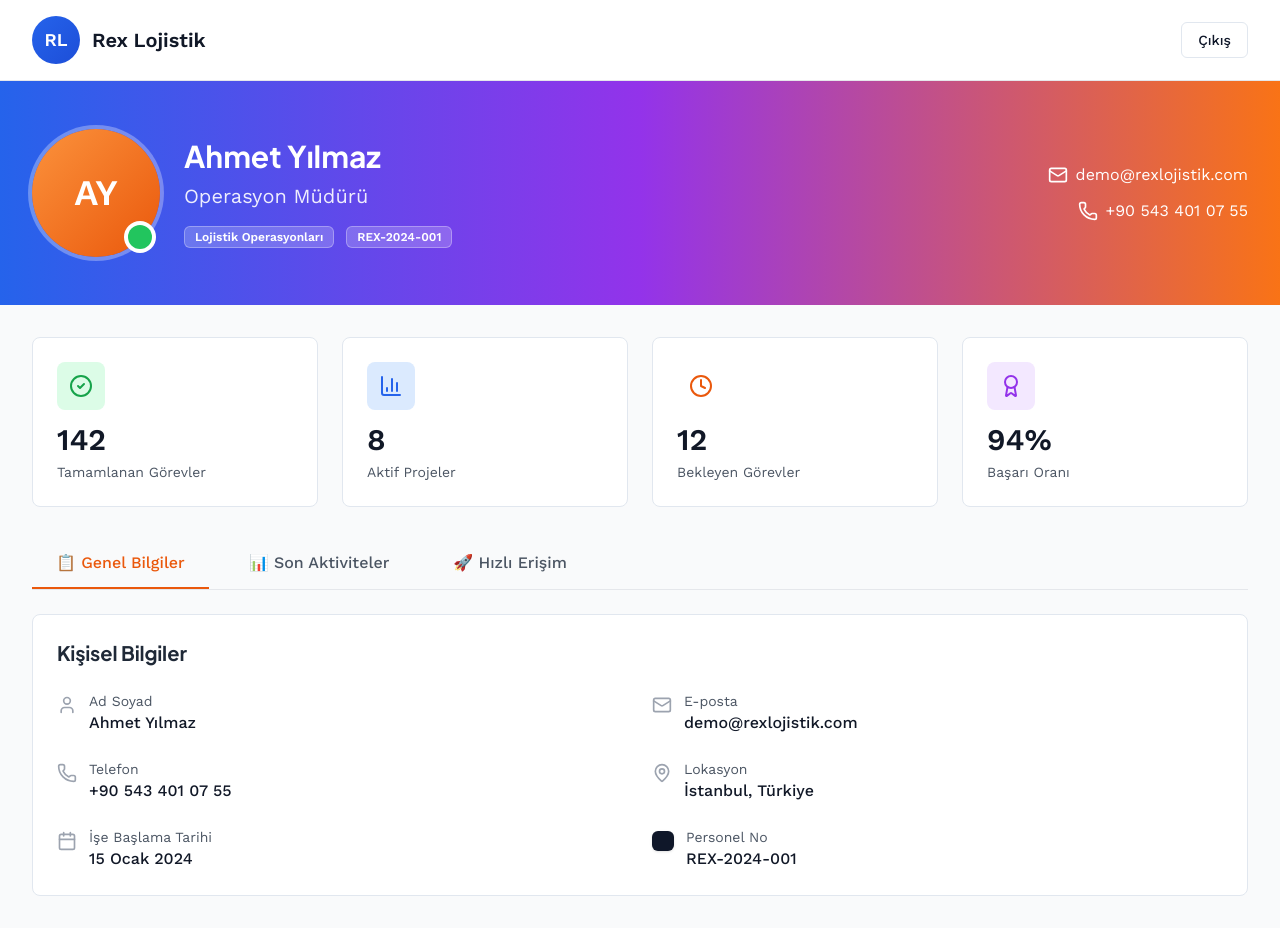
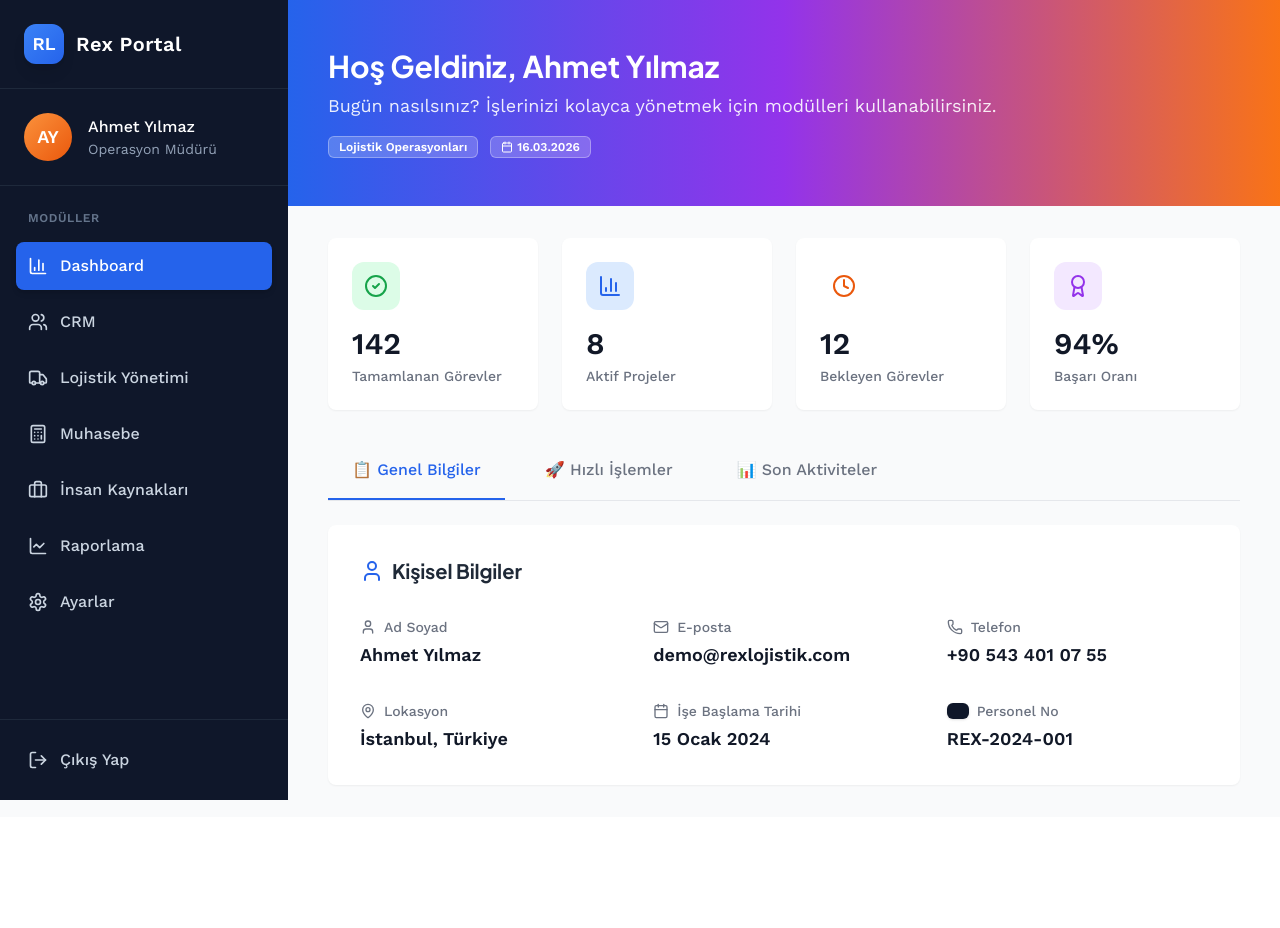
Before and after one commit to hakankesikler/sg-858f4a06-cef2-4736-8b39-c7b4ea443985-1773598027, a Next.js app: page /personel/profil in a window 1280 px wide. After the commit the page ends 817 px from the top, so only its background shows below. Built offline with nearby package versions, Linux system fonts and the light colour scheme.

Commit message:
feat(ui): refactor dashboard layout and add modal for quote form

```diff
--- a/src/pages/personel/profil.tsx
+++ b/src/pages/personel/profil.tsx
@@ -20,13 +20,22 @@ import {
   MessageSquare,
   Settings,
   Plus,
-  Package
+  Package,
+  Users,
+  Truck,
+  Calculator,
+  Briefcase,
+  LineChart,
+  LogOut,
+  Menu,
+  X
 } from "lucide-react";
 
 export default function PersonelProfil() {
   const [activeTab, setActiveTab] = useState<"genel" | "aktiviteler" | "hizli-erisim">("genel");
   const [isCariFormOpen, setIsCariFormOpen] = useState(false);
   const [isIsGirisFormOpen, setIsIsGirisFormOpen] = useState(false);
+  const [mobileMenuOpen, setMobileMenuOpen] = useState(false);
 
   // Mock user data
   const user = {
@@ -80,92 +89,142 @@ export default function PersonelProfil() {
     { title: "Raporlar", description: "Son raporları görüntüle", icon: BarChart3, color: "purple" },
     { title: "Mesajlar", description: "5 okunmamış mesaj", icon: MessageSquare, color: "orange" },
     { title: "Takvim", description: "Bugün 3 toplantı", icon: Calendar, color: "red" },
-    { title: "Ayarlar", description: "Profil ayarları", icon: Settings, color: "gray" },
+  ];
+
+  const menuItems = [
+    { id: "dashboard", label: "Dashboard", icon: BarChart3, href: "/personel/profil", active: true },
+    { id: "crm", label: "CRM", icon: Users, href: "#crm" },
+    { id: "lojistik", label: "Lojistik Yönetimi", icon: Truck, href: "#lojistik" },
+    { id: "muhasebe", label: "Muhasebe", icon: Calculator, href: "#muhasebe" },
+    { id: "ik", label: "İnsan Kaynakları", icon: Briefcase, href: "#ik" },
+    { id: "raporlama", label: "Raporlama", icon: LineChart, href: "#raporlama" },
+    { id: "ayarlar", label: "Ayarlar", icon: Settings, href: "#ayarlar" },
   ];
 
   return (
     <>
       <SEO
-        title="Personel Profil - Rex Lojistik"
-        description="Rex Lojistik personel profil sayfası"
+        title="Personel Portal - Rex Lojistik"
+        description="Rex Lojistik personel yönetim portali"
       />
 
-      <div className="min-h-screen bg-gray-50">
-        {/* Header */}
-        <header className="bg-white border-b border-gray-200 sticky top-0 z-10">
-          <div className="max-w-7xl mx-auto px-4 sm:px-6 lg:px-8 py-4">
-            <div className="flex items-center justify-between">
+      <div className="flex min-h-screen bg-gray-50">
+        {/* Mobile Menu Overlay */}
+        {mobileMenuOpen && (
+          <div
+            className="fixed inset-0 bg-black/50 z-40 md:hidden"
+            onClick={() => setMobileMenuOpen(false)}
+          />
+        )}
+
+        {/* Sidebar */}
+        <aside className={`fixed md:sticky top-0 left-0 z-50 h-screen w-72 bg-slate-900 text-white flex flex-col transition-transform duration-300 ease-in-out md:translate-x-0 ${mobileMenuOpen ? 'translate-x-0' : '-translate-x-full'}`}>
+          <div className="flex items-center justify-between p-6 border-b border-slate-800">
             <Link href="/" className="flex items-center gap-3">
-                <div className="w-12 h-12 bg-gradient-to-br from-blue-600 to-blue-700 rounded-full flex items-center justify-center">
+              <div className="w-10 h-10 bg-gradient-to-br from-blue-500 to-blue-600 rounded-xl flex items-center justify-center shadow-lg">
                 <span className="text-white font-bold text-lg">RL</span>
               </div>
-                <span className="text-xl font-bold text-gray-900">Rex Lojistik</span>
+              <span className="text-xl font-bold text-white tracking-wide">Rex Portal</span>
             </Link>
-              <Button variant="outline" asChild>
-                <Link href="/personel-giris">
-                  Çıkış
-                </Link>
-              </Button>
+            <button className="md:hidden text-slate-400 hover:text-white" onClick={() => setMobileMenuOpen(false)}>
+              <X className="w-6 h-6" />
+            </button>
+          </div>
+
+          <div className="p-6 border-b border-slate-800 flex items-center gap-4">
+            <div className="w-12 h-12 rounded-full bg-gradient-to-br from-orange-400 to-orange-600 flex items-center justify-center text-white font-bold text-lg">
+              AY
+            </div>
+            <div>
+              <p className="font-medium text-white">{user.name}</p>
+              <p className="text-sm text-slate-400">{user.title}</p>
             </div>
           </div>
+
+          <nav className="flex-1 overflow-y-auto p-4 space-y-2">
+            <div className="text-xs font-semibold text-slate-500 uppercase tracking-wider mb-4 px-3 mt-2">Modüller</div>
+
+            {menuItems.map((item) => {
+              const Icon = item.icon;
+              return (
+                <Link
+                  key={item.id}
+                  href={item.href}
+                  className={`flex items-center gap-3 px-3 py-3 rounded-lg transition-colors ${
+                    item.active
+                      ? 'bg-blue-600 text-white shadow-md'
+                      : 'text-slate-300 hover:bg-slate-800 hover:text-white'
+                  }`}
+                >
+                  <Icon className="w-5 h-5" />
+                  <span className="font-medium">{item.label}</span>
+                </Link>
+              );
+            })}
+          </nav>
+
+          <div className="p-4 border-t border-slate-800">
+            <Link
+              href="/personel-giris"
+              className="flex items-center gap-3 px-3 py-3 text-slate-300 hover:bg-red-500/10 hover:text-red-400 rounded-lg transition-colors"
+            >
+              <LogOut className="w-5 h-5" />
+              <span className="font-medium">Çıkış Yap</span>
+            </Link>
+          </div>
+        </aside>
+
+        {/* Main Content */}
+        <main className="flex-1 flex flex-col min-w-0">
+          {/* Mobile Header */}
+          <header className="md:hidden bg-white border-b border-gray-200 sticky top-0 z-30 px-4 py-4 flex items-center justify-between">
+            <div className="flex items-center gap-3">
+              <div className="w-8 h-8 bg-gradient-to-br from-blue-600 to-blue-700 rounded-lg flex items-center justify-center">
+                <span className="text-white font-bold text-sm">RL</span>
+              </div>
+              <span className="text-lg font-bold text-gray-900">Rex Portal</span>
+            </div>
+            <button
+              onClick={() => setMobileMenuOpen(true)}
+              className="p-2 text-gray-600 bg-gray-100 rounded-lg hover:bg-gray-200"
+            >
+              <Menu className="w-6 h-6" />
+            </button>
           </header>
 
-        {/* Profile Header */}
-        <div className="bg-gradient-to-r from-blue-600 via-purple-600 to-orange-500 text-white">
-          <div className="max-w-7xl mx-auto px-4 sm:px-6 lg:px-8 py-12">
+          {/* Profile Header Background */}
+          <div className="bg-gradient-to-r from-blue-600 via-purple-600 to-orange-500 text-white py-12 px-6 lg:px-10">
             <div className="flex flex-col md:flex-row items-center gap-6">
-              {/* Avatar */}
-              <div className="relative">
-                <div className="w-32 h-32 rounded-full bg-gradient-to-br from-orange-400 to-orange-600 flex items-center justify-center text-white text-4xl font-bold ring-4 ring-white/30">
-                  AY
-                </div>
-                <div className="absolute bottom-2 right-2 w-6 h-6 bg-green-500 rounded-full ring-4 ring-white"></div>
-              </div>
-
-              {/* User Info */}
               <div className="flex-1 text-center md:text-left">
-                <h1 className="text-3xl font-bold mb-2">{user.name}</h1>
-                <p className="text-xl text-white/90 mb-4">{user.title}</p>
+                <h1 className="text-3xl font-bold mb-2">Hoş Geldiniz, {user.name}</h1>
+                <p className="text-lg text-white/90 mb-4">Bugün nasılsınız? İşlerinizi kolayca yönetmek için modülleri kullanabilirsiniz.</p>
                 <div className="flex flex-wrap gap-3 justify-center md:justify-start">
                   <Badge variant="secondary" className="bg-white/20 text-white border-white/30">
                     {user.department}
                   </Badge>
                   <Badge variant="secondary" className="bg-white/20 text-white border-white/30">
-                    {user.employeeId}
+                    <Calendar className="w-3 h-3 mr-1" />
+                    {new Date().toLocaleDateString('tr-TR')}
                   </Badge>
-                </div>
-              </div>
-
-              {/* Contact Info */}
-              <div className="flex flex-col gap-3 text-center md:text-right">
-                <div className="flex items-center gap-2 justify-center md:justify-end">
-                  <Mail className="w-5 h-5" />
-                  <span>{user.email}</span>
-                </div>
-                <div className="flex items-center gap-2 justify-center md:justify-end">
-                  <Phone className="w-5 h-5" />
-                  <span>{user.phone}</span>
-                </div>
                 </div>
               </div>
             </div>
           </div>
 
-        {/* Main Content */}
-        <main className="max-w-7xl mx-auto px-4 sm:px-6 lg:px-8 py-8">
+          <div className="p-6 lg:px-10 py-8 flex-1">
             {/* Stats */}
-          <div className="grid grid-cols-1 md:grid-cols-2 lg:grid-cols-4 gap-6 mb-8">
+            <div className="grid grid-cols-1 sm:grid-cols-2 lg:grid-cols-4 gap-6 mb-8">
               {stats.map((stat, index) => {
                 const Icon = stat.icon;
                 return (
-                <Card key={index} className="p-6">
-                  <div className="flex items-center justify-between mb-3">
-                    <div className={`w-12 h-12 bg-${stat.color}-100 text-${stat.color}-600 rounded-lg flex items-center justify-center`}>
+                  <Card key={index} className="p-6 border-none shadow-sm hover:shadow-md transition-shadow">
+                    <div className="flex items-center justify-between mb-4">
+                      <div className={`w-12 h-12 bg-${stat.color}-100 text-${stat.color}-600 rounded-xl flex items-center justify-center`}>
                         <Icon className="w-6 h-6" />
                       </div>
                     </div>
                     <p className="text-3xl font-bold text-gray-900 mb-1">{stat.value}</p>
-                  <p className="text-sm text-gray-600">{stat.label}</p>
+                    <p className="text-sm font-medium text-gray-500">{stat.label}</p>
                   </Card>
                 );
               })}
@@ -173,19 +232,19 @@ export default function PersonelProfil() {
 
             {/* Tabs */}
             <div className="mb-6 border-b border-gray-200">
-            <div className="flex gap-4 overflow-x-auto">
+              <div className="flex gap-4 overflow-x-auto no-scrollbar">
                 {[
                   { id: "genel", label: "📋 Genel Bilgiler" },
-                { id: "aktiviteler", label: "📊 Son Aktiviteler" },
-                { id: "hizli-erisim", label: "🚀 Hızlı Erişim" }
+                  { id: "hizli-erisim", label: "🚀 Hızlı İşlemler" },
+                  { id: "aktiviteler", label: "📊 Son Aktiviteler" }
                 ].map((tab) => (
                   <button
                     key={tab.id}
                     onClick={() => setActiveTab(tab.id as typeof activeTab)}
-                  className={`px-6 py-3 font-medium whitespace-nowrap transition-colors border-b-2 ${
+                    className={`px-6 py-4 font-medium whitespace-nowrap transition-colors border-b-2 ${
                       activeTab === tab.id
-                      ? "text-orange-600 border-orange-600"
-                      : "text-gray-600 hover:text-gray-800 border-transparent"
+                        ? "text-blue-600 border-blue-600"
+                        : "text-gray-500 hover:text-gray-800 border-transparent"
                     }`}
                   >
                     {tab.label}
@@ -196,50 +255,47 @@ export default function PersonelProfil() {
 
             {/* Tab Content */}
             {activeTab === "genel" && (
-            <Card className="p-6">
-              <h2 className="text-xl font-bold text-gray-800 mb-6">Kişisel Bilgiler</h2>
-              <div className="grid grid-cols-1 md:grid-cols-2 gap-6">
-                <div className="flex items-start gap-3">
-                  <User className="w-5 h-5 text-gray-400 mt-1" />
-                  <div>
-                    <p className="text-sm text-gray-600">Ad Soyad</p>
-                    <p className="font-medium text-gray-900">{user.name}</p>
+              <Card className="p-6 lg:p-8 border-none shadow-sm">
+                <h2 className="text-xl font-bold text-gray-800 mb-8 flex items-center gap-2">
+                  <User className="w-6 h-6 text-blue-600" />
+                  Kişisel Bilgiler
+                </h2>
+                <div className="grid grid-cols-1 md:grid-cols-2 lg:grid-cols-3 gap-8">
+                  <div className="space-y-1">
+                    <p className="text-sm font-medium text-gray-500 flex items-center gap-2">
+                      <User className="w-4 h-4" /> Ad Soyad
+                    </p>
+                    <p className="font-semibold text-gray-900 text-lg">{user.name}</p>
                   </div>
+                  <div className="space-y-1">
+                    <p className="text-sm font-medium text-gray-500 flex items-center gap-2">
+                      <Mail className="w-4 h-4" /> E-posta
+                    </p>
+                    <p className="font-semibold text-gray-900 text-lg">{user.email}</p>
                   </div>
-                <div className="flex items-start gap-3">
-                  <Mail className="w-5 h-5 text-gray-400 mt-1" />
-                  <div>
-                    <p className="text-sm text-gray-600">E-posta</p>
-                    <p className="font-medium text-gray-900">{user.email}</p>
+                  <div className="space-y-1">
+                    <p className="text-sm font-medium text-gray-500 flex items-center gap-2">
+                      <Phone className="w-4 h-4" /> Telefon
+                    </p>
+                    <p className="font-semibold text-gray-900 text-lg">{user.phone}</p>
                   </div>
+                  <div className="space-y-1">
+                    <p className="text-sm font-medium text-gray-500 flex items-center gap-2">
+                      <MapPin className="w-4 h-4" /> Lokasyon
+                    </p>
+                    <p className="font-semibold text-gray-900 text-lg">{user.location}</p>
                   </div>
-                <div className="flex items-start gap-3">
-                  <Phone className="w-5 h-5 text-gray-400 mt-1" />
-                  <div>
-                    <p className="text-sm text-gray-600">Telefon</p>
-                    <p className="font-medium text-gray-900">{user.phone}</p>
+                  <div className="space-y-1">
+                    <p className="text-sm font-medium text-gray-500 flex items-center gap-2">
+                      <Calendar className="w-4 h-4" /> İşe Başlama Tarihi
+                    </p>
+                    <p className="font-semibold text-gray-900 text-lg">{user.joinDate}</p>
                   </div>
-                </div>
-                <div className="flex items-start gap-3">
-                  <MapPin className="w-5 h-5 text-gray-400 mt-1" />
-                  <div>
-                    <p className="text-sm text-gray-600">Lokasyon</p>
-                    <p className="font-medium text-gray-900">{user.location}</p>
-                  </div>
-                </div>
-                <div className="flex items-start gap-3">
-                  <Calendar className="w-5 h-5 text-gray-400 mt-1" />
-                  <div>
-                    <p className="text-sm text-gray-600">İşe Başlama Tarihi</p>
-                    <p className="font-medium text-gray-900">{user.joinDate}</p>
-                  </div>
-                </div>
-                <div className="flex items-start gap-3">
-                  <Badge className="w-5 h-5 text-gray-400 mt-1" />
-                  <div>
-                    <p className="text-sm text-gray-600">Personel No</p>
-                    <p className="font-medium text-gray-900">{user.employeeId}</p>
-                  </div>
+                  <div className="space-y-1">
+                    <p className="text-sm font-medium text-gray-500 flex items-center gap-2">
+                      <Badge className="w-4 h-4" /> Personel No
+                    </p>
+                    <p className="font-semibold text-gray-900 text-lg">{user.employeeId}</p>
                   </div>
                 </div>
               </Card>
@@ -248,19 +304,21 @@ export default function PersonelProfil() {
             {activeTab === "aktiviteler" && (
               <div className="space-y-4">
                 {recentActivities.map((activity, index) => (
-                <Card key={index} className="p-6 hover:shadow-lg transition-shadow">
+                  <Card key={index} className="p-5 border-none shadow-sm hover:shadow-md transition-shadow">
                     <div className="flex items-start gap-4">
-                    <div className={`w-10 h-10 rounded-full flex items-center justify-center ${
+                      <div className={`w-12 h-12 rounded-xl flex items-center justify-center shrink-0 ${
                         activity.type === "success" ? "bg-green-100 text-green-600" :
                         activity.type === "info" ? "bg-blue-100 text-blue-600" :
                         "bg-purple-100 text-purple-600"
                       }`}>
-                      <CheckCircle2 className="w-5 h-5" />
+                        <CheckCircle2 className="w-6 h-6" />
                       </div>
-                    <div className="flex-1">
-                      <h3 className="font-semibold text-gray-900 mb-1">{activity.title}</h3>
-                      <p className="text-sm text-gray-600 mb-2">{activity.description}</p>
-                      <p className="text-xs text-gray-400">{activity.time}</p>
+                      <div className="flex-1 min-w-0">
+                        <div className="flex flex-col sm:flex-row sm:items-center justify-between mb-1 gap-1">
+                          <h3 className="font-bold text-gray-900 truncate">{activity.title}</h3>
+                          <span className="text-xs font-medium text-gray-500 whitespace-nowrap bg-gray-100 px-2 py-1 rounded-full">{activity.time}</span>
+                        </div>
+                        <p className="text-sm text-gray-600">{activity.description}</p>
                       </div>
                     </div>
                   </Card>
@@ -272,38 +330,38 @@ export default function PersonelProfil() {
               <div className="grid grid-cols-1 md:grid-cols-2 lg:grid-cols-3 gap-6">
                 {/* Yeni Cari Ekle Kartı */}
                 <Card
-                className="p-6 hover:shadow-lg transition-all cursor-pointer group border-2 border-green-200 hover:border-green-500"
+                  className="p-6 hover:shadow-lg transition-all cursor-pointer group border-2 border-transparent hover:border-blue-500 bg-white"
                   onClick={() => setIsCariFormOpen(true)}
                 >
-                <div className="flex items-center justify-between mb-4">
-                  <div className="w-14 h-14 bg-gradient-to-br from-green-500 to-green-600 rounded-xl flex items-center justify-center text-white group-hover:scale-110 transition-transform shadow-lg">
-                    <Plus className="w-7 h-7" />
+                  <div className="flex flex-col items-center text-center">
+                    <div className="w-16 h-16 bg-gradient-to-br from-blue-100 to-blue-200 text-blue-600 rounded-2xl flex items-center justify-center mb-4 group-hover:scale-110 group-hover:bg-blue-600 group-hover:text-white transition-all duration-300">
+                      <Plus className="w-8 h-8" />
                     </div>
-                </div>
-                <h3 className="text-lg font-semibold text-gray-800 group-hover:text-green-600 transition-colors mb-2">
+                    <h3 className="text-lg font-bold text-gray-900 mb-2">
                       Yeni Cari Ekle
                     </h3>
-                <p className="text-sm text-gray-600">
-                  Müşteri/tedarikçi kaydı oluştur
+                    <p className="text-sm text-gray-500">
+                      Müşteri veya tedarikçi kaydı oluştur
                     </p>
+                  </div>
                 </Card>
 
                 {/* Yeni İş Giriş Kartı */}
                 <Card
-                className="p-6 hover:shadow-lg transition-all cursor-pointer group border-2 border-green-200 hover:border-green-500"
+                  className="p-6 hover:shadow-lg transition-all cursor-pointer group border-2 border-transparent hover:border-green-500 bg-white"
                   onClick={() => setIsIsGirisFormOpen(true)}
                 >
-                <div className="flex items-center justify-between mb-4">
-                  <div className="w-14 h-14 bg-gradient-to-br from-green-500 to-green-600 rounded-xl flex items-center justify-center text-white group-hover:scale-110 transition-transform shadow-lg">
-                    <Package className="w-7 h-7" />
+                  <div className="flex flex-col items-center text-center">
+                    <div className="w-16 h-16 bg-gradient-to-br from-green-100 to-green-200 text-green-600 rounded-2xl flex items-center justify-center mb-4 group-hover:scale-110 group-hover:bg-green-600 group-hover:text-white transition-all duration-300">
+                      <Package className="w-8 h-8" />
                     </div>
-                </div>
-                <h3 className="text-lg font-semibold text-gray-800 group-hover:text-green-600 transition-colors mb-2">
+                    <h3 className="text-lg font-bold text-gray-900 mb-2">
                       Yeni İş Girişi
                     </h3>
-                <p className="text-sm text-gray-600">
-                  Sevkiyat kaydı oluştur
+                    <p className="text-sm text-gray-500">
+                      Yeni bir sevkiyat kaydı oluştur
                     </p>
+                  </div>
                 </Card>
 
                 {/* Diğer Hızlı Erişim Kartları */}
@@ -312,22 +370,23 @@ export default function PersonelProfil() {
                   return (
                     <Card
                       key={index}
-                    className="p-6 hover:shadow-lg transition-all cursor-pointer group"
+                      className="p-6 hover:shadow-md transition-all cursor-pointer group border border-gray-100"
                     >
-                    <div className="flex items-center justify-between mb-4">
-                      <div className={`w-12 h-12 bg-${link.color}-100 text-${link.color}-600 rounded-lg flex items-center justify-center group-hover:scale-110 transition-transform`}>
+                      <div className="flex flex-col items-center text-center">
+                        <div className={`w-14 h-14 bg-gray-50 text-gray-600 rounded-2xl flex items-center justify-center mb-4 group-hover:scale-110 group-hover:text-blue-600 transition-all duration-300`}>
                           <Icon className="w-6 h-6" />
                         </div>
-                    </div>
-                    <h3 className="text-lg font-semibold text-gray-800 group-hover:text-blue-600 transition-colors mb-1">
+                        <h3 className="text-base font-bold text-gray-900 mb-1">
                           {link.title}
                         </h3>
-                    <p className="text-sm text-gray-600">{link.description}</p>
+                        <p className="text-sm text-gray-500">{link.description}</p>
+                      </div>
                     </Card>
                   );
                 })}
               </div>
             )}
+          </div>
         </main>
       </div>
 
```
Also changed, not shown: src/components/Header.tsx (+9 -1 lines). Lines whose indentation alone changed are shown as unchanged.
